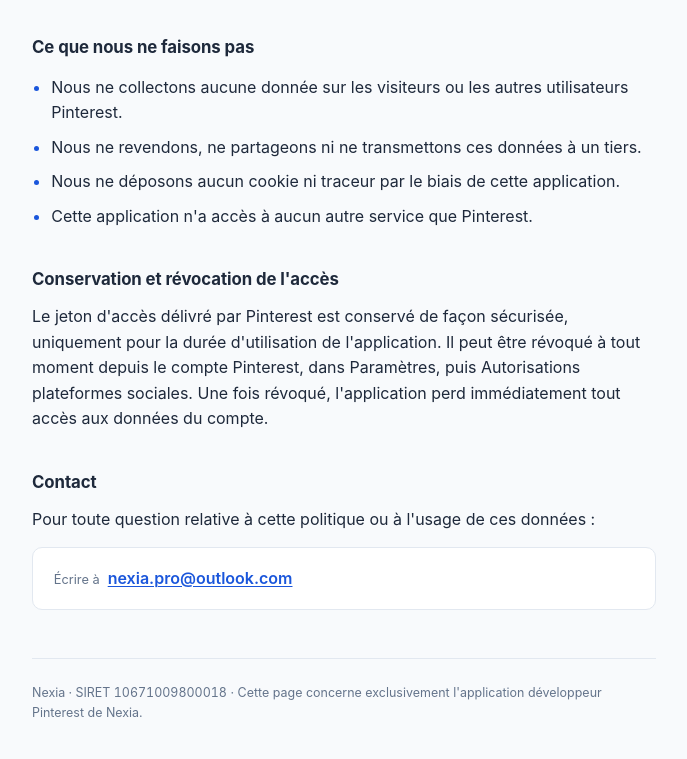
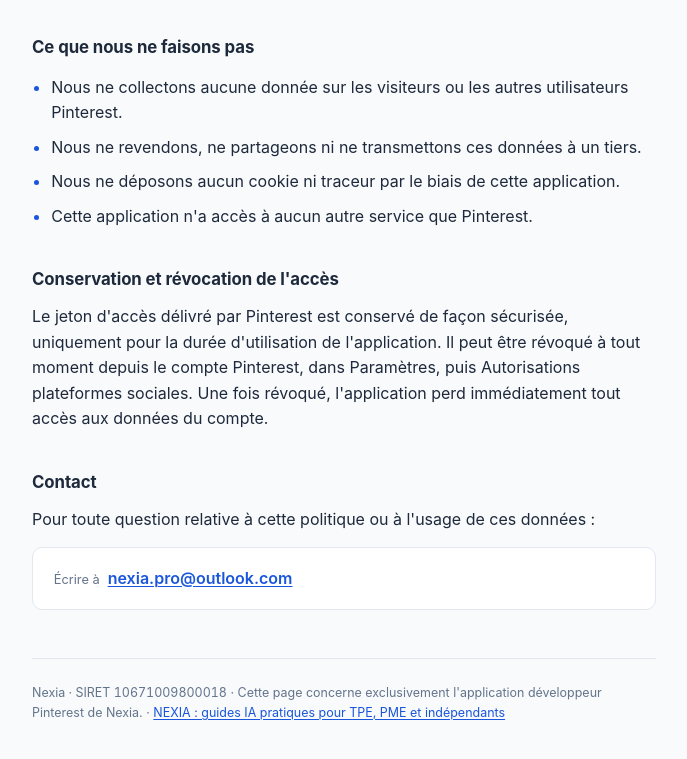
Before and after one commit to NEXIA-code/Nexia-Pinterest-Legal, a plain HTML site: page index.html in a window 1280 px wide. Shown: the part 809-1568 px from the top of the page, without its empty margins (296-983 px from the left). Drawn offline with Linux system fonts and the light colour scheme.

Commit message:
Lien de retour vers le site NEXIA dans le pied de page

```diff
--- a/index.html
+++ b/index.html
@@ -233,6 +233,6 @@
   </section>
 
   <footer>
-    <span class="siret">Nexia · SIRET 10671009800018</span> · Cette page concerne exclusivement l'application développeur Pinterest de Nexia.
+    <span class="siret">Nexia · SIRET 10671009800018</span> · Cette page concerne exclusivement l'application développeur Pinterest de Nexia. · <a href="https://nexia-code.github.io/">NEXIA : guides IA pratiques pour TPE, PME et indépendants</a>
   </footer>
 </div>
```
